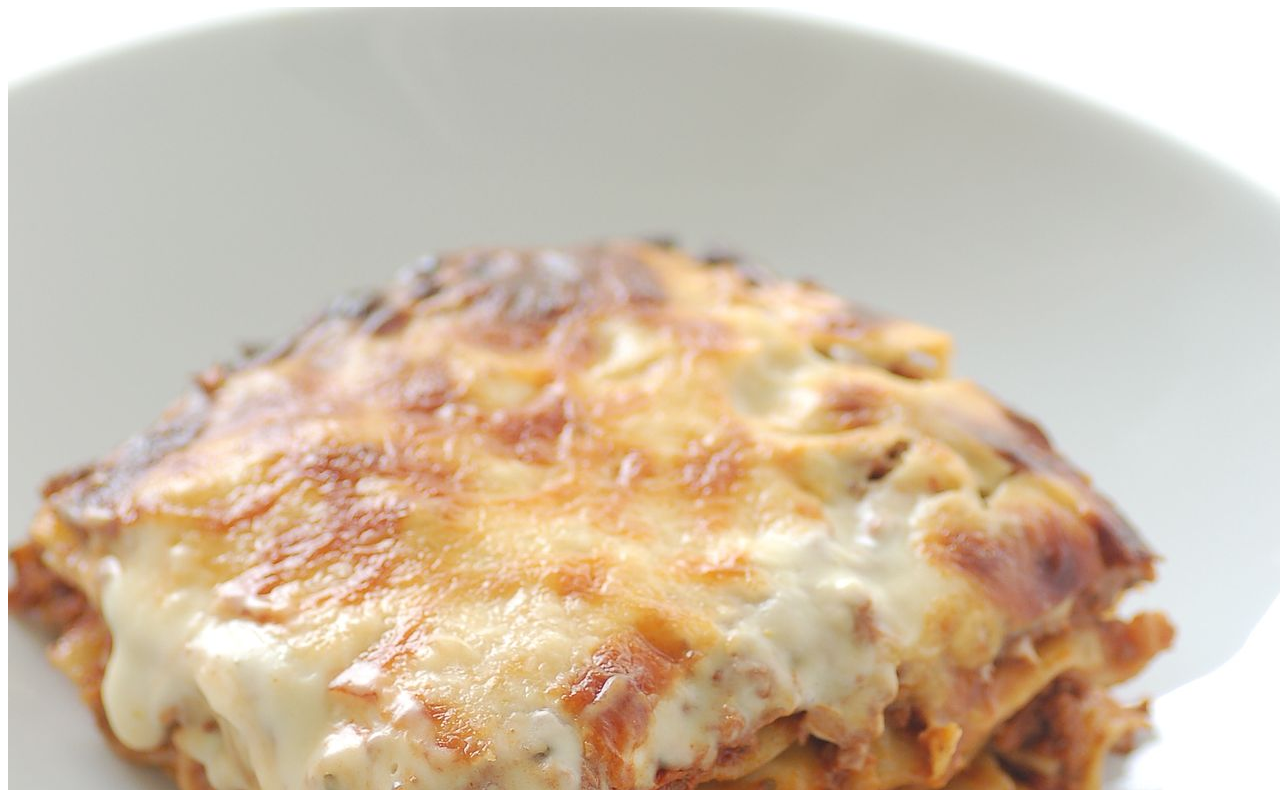
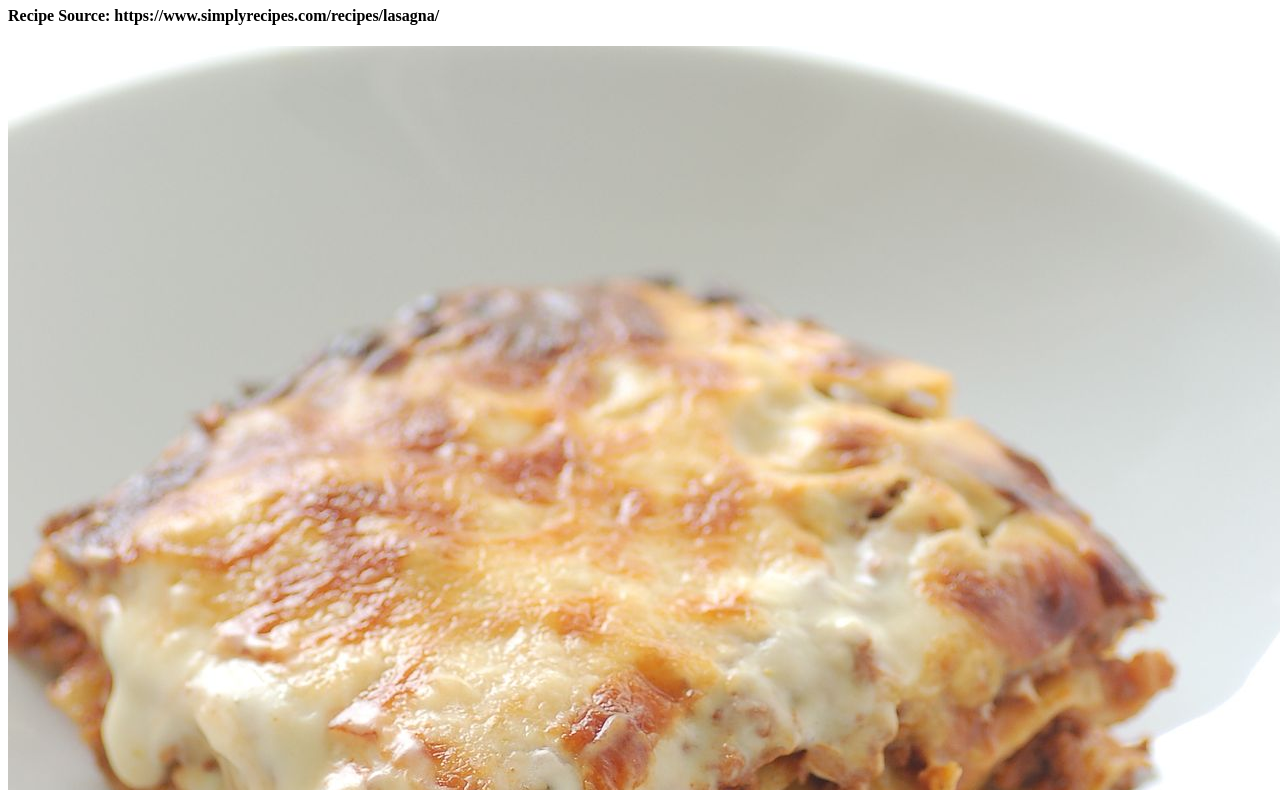
Before and after one commit to ecko7700/odin-recipes, a plain HTML site: page recipes/lasagna.html in a window 1280 px wide. Shown: the part 73-863 px from the top of the page. Drawn offline with Linux system fonts and the light colour scheme.

Commit message:
Added recipe source

```diff
--- a/recipes/lasagna.html
+++ b/recipes/lasagna.html
@@ -8,6 +8,7 @@
 </head>
 <body>
     <h1>Lasagna Recipe</h1>
+    <h4>Recipe Source: https://www.simplyrecipes.com/recipes/lasagna/</h4>
     <img src="Lasagne.jpg" alt="Lasagne Picture">
     <h3>Serving suggestion of our famous lasagna recipe, warm and tasty.</h3>
     <p>Lorem ipsum dolor sit amet, consectetur adipiscing elit, sed do eiusmod tempor incididunt ut labore et dolore magna aliqua.
```
